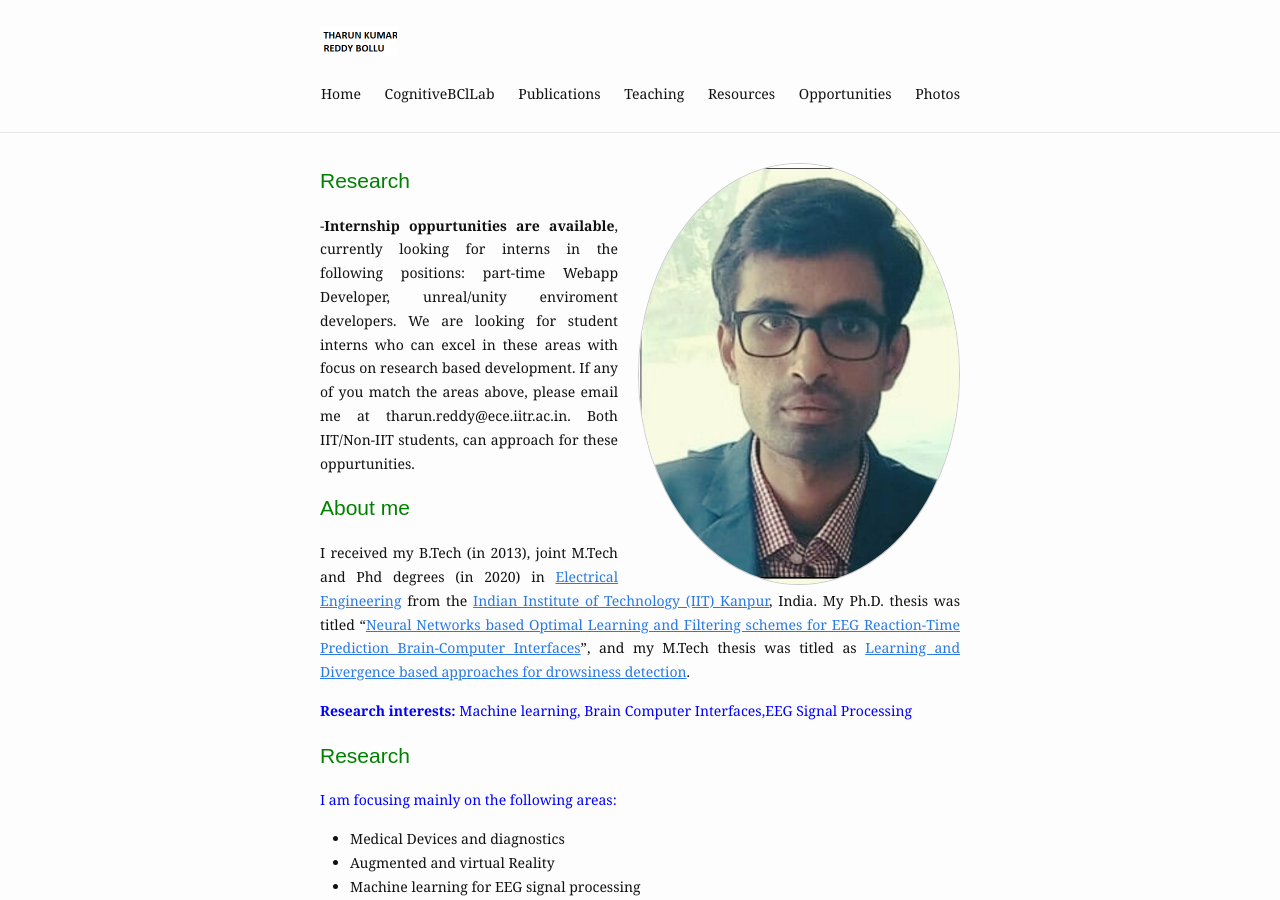
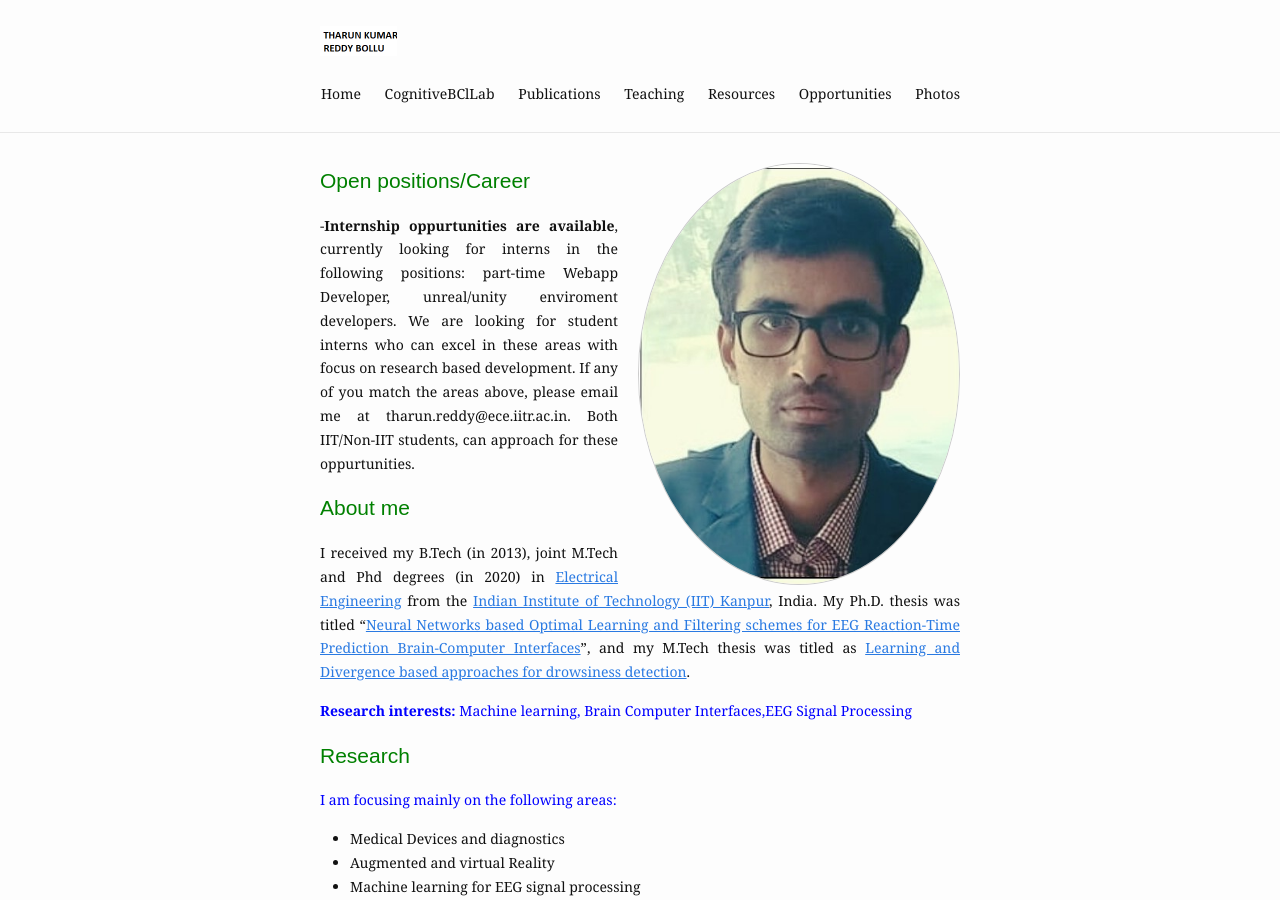
Before and after one commit to tharuniitk/tharuniitk.github.io, a Jekyll site: the page built from index.md, in a window 1280 px wide and 900 px high. Built offline with Jekyll 4.4.1, drawn with Linux system fonts in a browser that asks for light colours.

Commit message:
Update index.md

```diff
--- a/index.md
+++ b/index.md
@@ -5,7 +5,7 @@ profile_picture:
   alt: website picture
 ---
 
-## <span style="color: green">Research</span>
+## <span style="color: green">Open positions/Career</span>
 -<b>Internship oppurtunities are available</b>, currently looking for interns in the following positions: part-time Webapp Developer, unreal/unity enviroment developers. We are looking for student interns who can excel in these areas with focus on research based development. If any of you match the areas above, please email me at tharun.reddy@ece.iitr.ac.in. Both IIT/Non-IIT students, can approach for these oppurtunities.
 
 ## <span style="color: Green"> About me </span>
```
